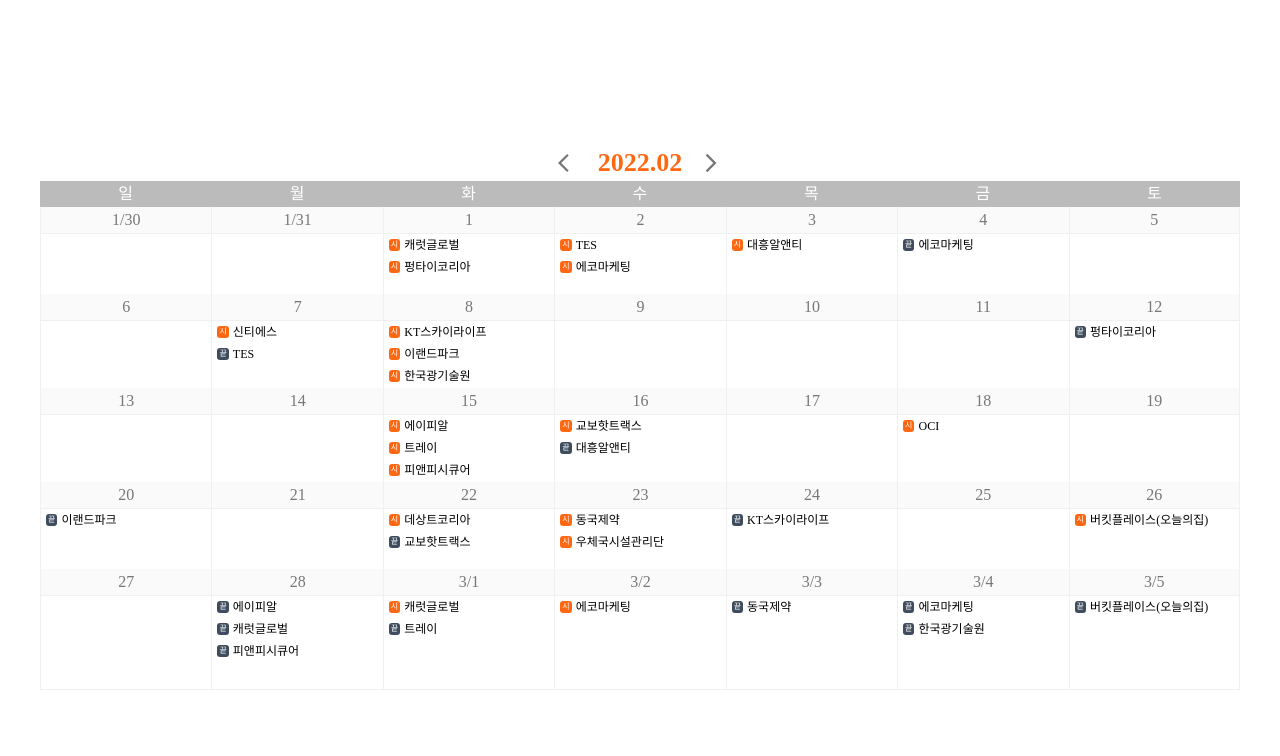
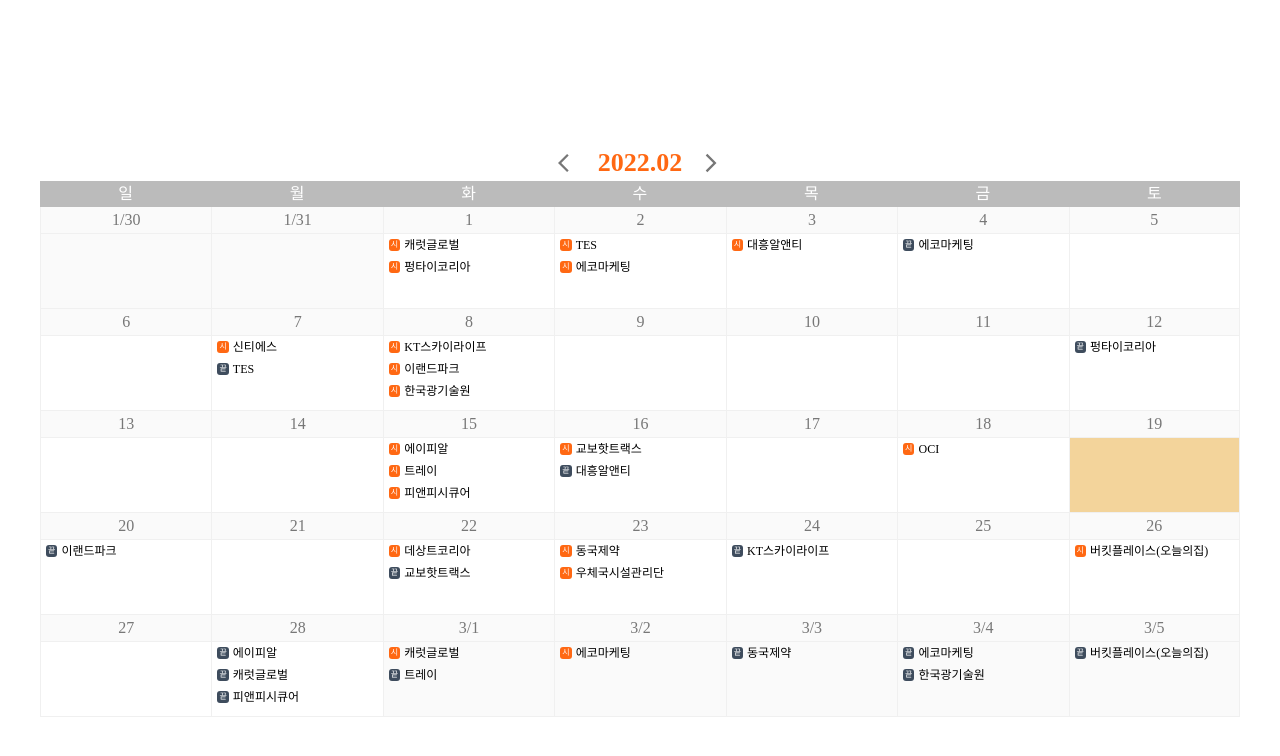
Before and after one commit to bonbon0202/recruitement_calendar, a React (Create React App) app: page / in a window 1280 px wide. Shown: the top 756 px of the page. Built offline with nearby package versions, Linux system fonts and the light colour scheme.

Commit message:
Add: mark at today content and contents in other month

```diff
--- a/src/CalendarLayout/Calendar.tsx
+++ b/src/CalendarLayout/Calendar.tsx
@@ -1,4 +1,4 @@
-import { useEffect, useState } from 'react';
+import { useState } from 'react';
 import { useQuery } from 'react-query';
 import moment from 'moment';
 import { MdArrowBackIos, MdArrowForwardIos } from 'react-icons/md'
@@ -58,8 +58,7 @@
       { postingsInMonth &&
         makeWeekArray(firstWeek, lastWeek).map((week) => {
           const postingsInWeek = findIncludedPostingsAtWeek(postingsInMonth, week);
-          const isFirstOrLastWeek = firstWeek === week || lastWeek === week;
-          return <Week key={week} month={month} week={week} postings={postingsInWeek} isFirstOrLastWeek={isFirstOrLastWeek} />
+          return <Week key={week} month={month} week={week} postings={postingsInWeek} />
         })
       }
     </section>
--- a/src/CalendarLayout/Week/Week.module.scss
+++ b/src/CalendarLayout/Week/Week.module.scss
@@ -24,9 +24,16 @@
   }
 
   .contentBox {
-    height: 100%;
-    min-height: 60px;
+    min-height: 75px;
     border-bottom: $line;
     border-left: $line;
+
+    &.dateInOtherMonth {
+      background-color: $theme-light-gray;
+    }
+
+    &.todayContent {
+      background-color: rgb(243, 212, 155);
+    }
   }
 }
--- a/src/CalendarLayout/Week/Week.tsx
+++ b/src/CalendarLayout/Week/Week.tsx
@@ -2,34 +2,39 @@
 import { findIncludedPostingsAtDay } from 'utils/date';
 import Posting from '../../PostingItem';
 import { JobPosting } from 'types';
+import { cn, cond } from 'utils/styles';
 import css from './Week.module.scss';
 
 interface Props {
   month: string;
   week: number;
   postings: JobPosting[];
-  isFirstOrLastWeek: boolean;
 }
 
-const Week: React.FC<Props> = ({ month, week, postings, isFirstOrLastWeek }) => {
+let postingArr: JobPosting[] = [];
 
-  let postingArr: JobPosting[] = [];
-
-
+const Week: React.FC<Props> = ({ month, week, postings }) => {
   return (
     <div className={css.weekWrapper}>
       {
         [...Array(7)].map((_, idx) => {
           let date = moment(month).clone().startOf('year').week(week).startOf('week').add(idx, 'day');
-          const isIncludesDateInMonth = date.format('YYYY.MM') === month; // 함수로 빼기.
+          const isIncludesDateInMonth = date.format('YYYY.MM') === month; // TODO: 함수로 빼기.
+          const isToDay = date.format('D') === moment().format('D');
           const startPostingsAtDay = findIncludedPostingsAtDay(postings, 'start', date);
           const endPostingsAtDay = findIncludedPostingsAtDay(postings, 'end', date);
           postingArr = [...startPostingsAtDay, ...endPostingsAtDay];
 
           return (
             <div key={idx} className={css.oneDayWrapper}>
-              <div className={css.dateBox}>{date.format(isIncludesDateInMonth ? 'D' : 'M/D')}</div>
-              <div className={css.contentBox}>
+              <div className={css.dateBox}>
+                {date.format(isIncludesDateInMonth ? 'D' : 'M/D')}
+              </div>
+              <div className={
+                cn(css.contentBox,
+                  cond(!isIncludesDateInMonth, css.dateInOtherMonth),
+                  cond(isToDay, css.todayContent))
+              }>
                 {
                   postingArr.map((posting: JobPosting) => {
                     const isStartPosting = moment(posting.start_time).format('D') === date.format('D');
```
